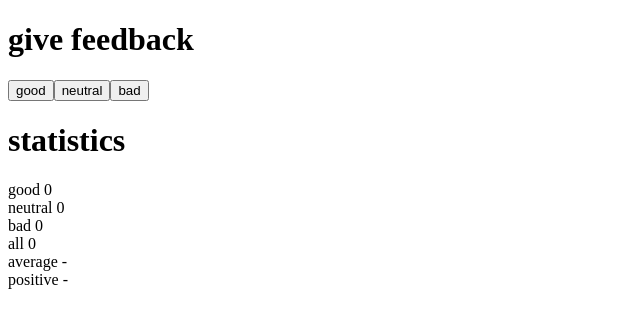
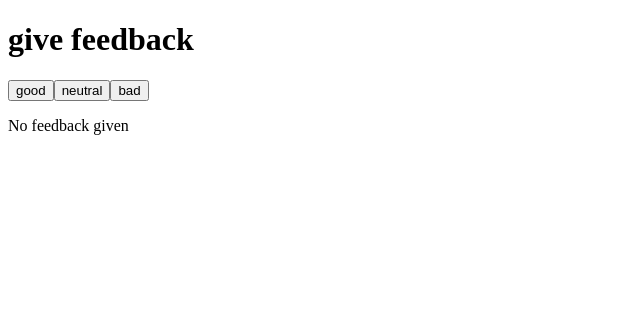
Before and after one commit to badimoore/fullstackopen, a React (Create React App) app in the folder osa1/unicafe/: page / in a window 1280 px wide. Shown: the top 328 px of the page, without its empty margins (0-640 px from the left). Built offline with nearby package versions, Linux system fonts and the light colour scheme.

Commit message:
1.9 valmis

```diff
--- a/osa1/unicafe/src/App.js
+++ b/osa1/unicafe/src/App.js
@@ -11,7 +11,7 @@ const Statistics = props => {
   const percentGood = () => total > 0 ? good / total * 100 + ' %' : '-'
   const average = () => total > 0 ? (good - bad) / total : '-'
 
-  return (
+  if (total > 0) return (
     <>
       <h1>statistics</h1>
       <Stat name='good' value={good} />
@@ -22,6 +22,7 @@ const Statistics = props => {
       <Stat name='positive' value={percentGood()} />
     </>
   )
+  return <p>No feedback given</p>
 }
 
 const App = () => {
```
